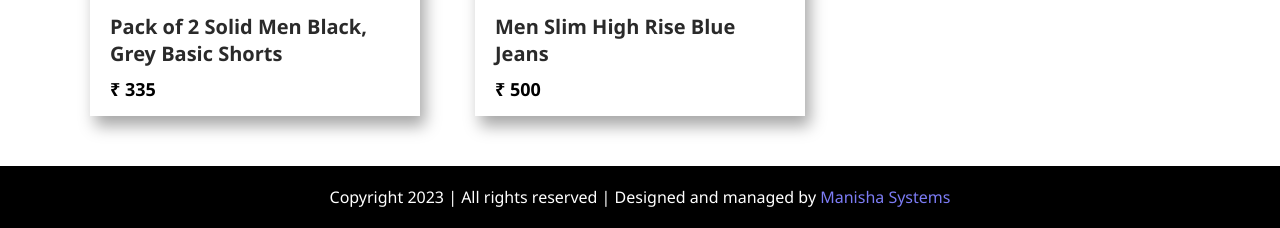
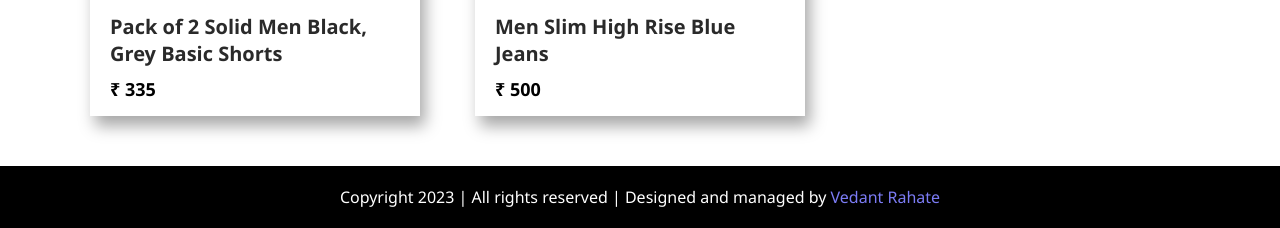
Before and after one commit to vedr02/FILTER-PROJECT, a plain HTML site: page FILTER/index.html in a window 1280 px wide. Shown: the part 3110-3338 px from the top of the page. Drawn offline with Linux system fonts and the light colour scheme.

Commit message:
Update index.html

```diff
--- a/FILTER/index.html
+++ b/FILTER/index.html
@@ -88,8 +88,7 @@
     <!-- //footer section -->
     <div class="container-fluid footer">
         <div class="container footer-container">
-            <p>Copyright 2023 | All rights reserved | Designed and managed by <a href="https://manishasystems.org/"
-                    target="_blank">Manisha Systems</a></p>
+            <p>Copyright 2023 | All rights reserved | Designed and managed by <a href="#"> Vedant Rahate</a></p>
         </div>
     </div>
 
```
